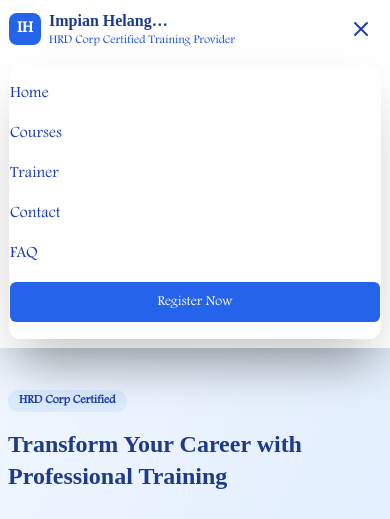
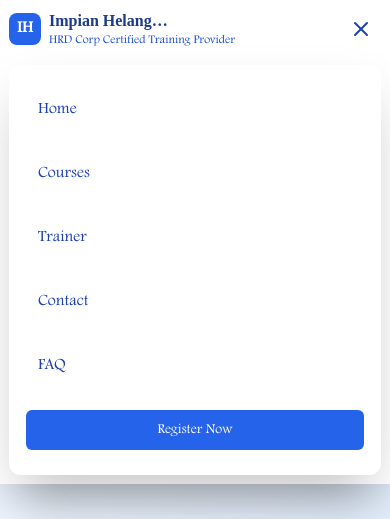
Before and after one commit to Arwindpianist/impian-helang, a Next.js app: page / in a window 390 px wide. Both pictures are taken after a click on the button 361 px from the left and 29 px from the top of the page. Shown: the top 519 px of the page. Built offline with nearby package versions, Linux system fonts and the light colour scheme.

Commit message:
improve hamburger

```diff
--- a/components/navigation.tsx
+++ b/components/navigation.tsx
@@ -71,44 +71,44 @@ export function Navigation() {
 
         {/* Mobile Navigation */}
         {isMobileMenuOpen && (
-          <div className="md:hidden mt-4 pb-4 border-t border-blue-300 glass shadow-2xl rounded-xl bg-white/90 backdrop-blur-sm">
-            <nav className="flex flex-col space-y-4 pt-4">
+          <div className="md:hidden mt-4 pb-6 border-t border-blue-300 glass shadow-2xl rounded-xl bg-white/90 backdrop-blur-sm">
+            <nav className="flex flex-col space-y-6 pt-6 px-4">
               <Link
                 href="/"
-                className="text-blue-800 hover:text-blue-900 transition-colors"
+                className="text-blue-800 hover:text-blue-900 transition-colors py-2 px-3 rounded-lg hover:bg-blue-50"
                 onClick={() => setIsMobileMenuOpen(false)}
               >
                 Home
               </Link>
               <Link
                 href="/courses"
-                className="text-blue-800 hover:text-blue-900 transition-colors"
+                className="text-blue-800 hover:text-blue-900 transition-colors py-2 px-3 rounded-lg hover:bg-blue-50"
                 onClick={() => setIsMobileMenuOpen(false)}
               >
                 Courses
               </Link>
               <Link
                 href="/trainer"
-                className="text-blue-800 hover:text-blue-900 transition-colors"
+                className="text-blue-800 hover:text-blue-900 transition-colors py-2 px-3 rounded-lg hover:bg-blue-50"
                 onClick={() => setIsMobileMenuOpen(false)}
               >
                 Trainer
               </Link>
               <Link
                 href="/contact"
-                className="text-blue-800 hover:text-blue-900 transition-colors"
+                className="text-blue-800 hover:text-blue-900 transition-colors py-2 px-3 rounded-lg hover:bg-blue-50"
                 onClick={() => setIsMobileMenuOpen(false)}
               >
                 Contact
               </Link>
               <Link
                 href="/faq"
-                className="text-blue-800 hover:text-blue-900 transition-colors"
+                className="text-blue-800 hover:text-blue-900 transition-colors py-2 px-3 rounded-lg hover:bg-blue-50"
                 onClick={() => setIsMobileMenuOpen(false)}
               >
                 FAQ
               </Link>
-              <Button className="bg-blue-600 hover:bg-blue-700 w-full">
+              <Button className="bg-blue-600 hover:bg-blue-700 w-full py-3 mt-2">
                 Register Now
               </Button>
             </nav>
```
